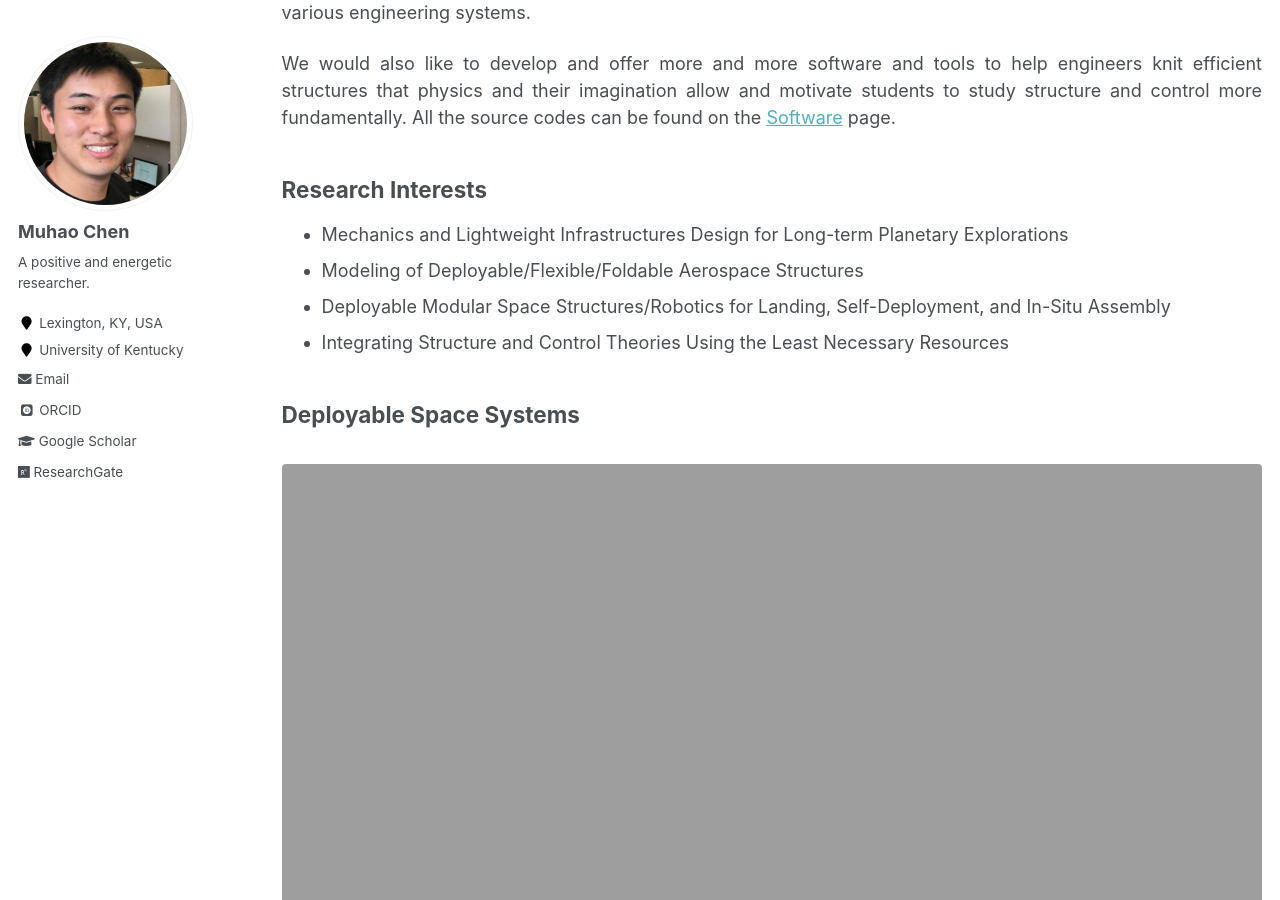
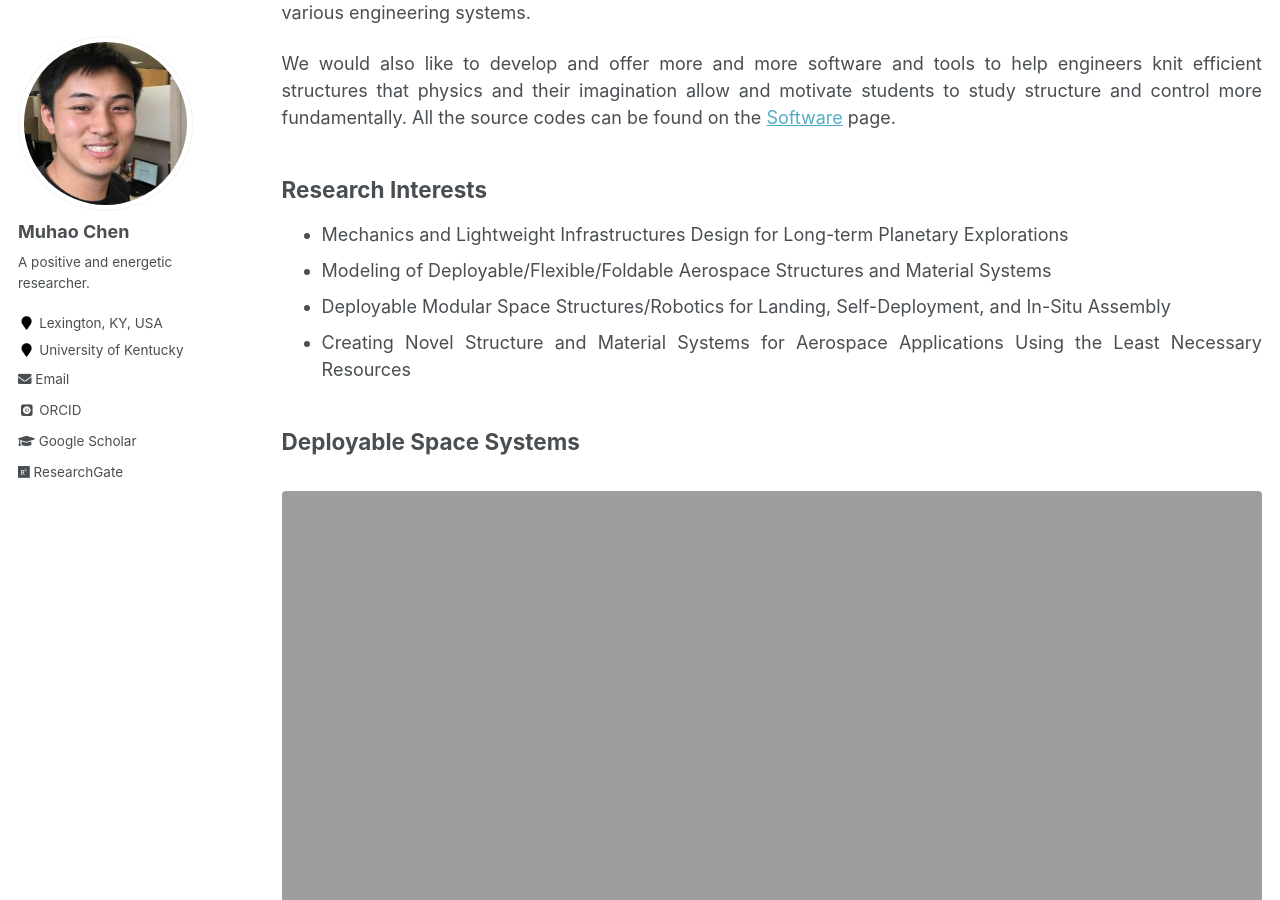
Before and after one commit to Muhao-Chen/muhao-chen.github.io, a Jekyll site: the page built from _pages/research.md, in a window 1280 px wide and 900 px high, scrolled down 399 px. Built offline with Jekyll 4.4.1, drawn with Linux system fonts in a browser that asks for light colours; some web fonts are replaced.

Commit message:
Update research.md

```diff
--- a/_pages/research.md
+++ b/_pages/research.md
@@ -16,9 +16,11 @@ We would also like to develop and offer more and more software and tools to help
 
 ## Research Interests
 * Mechanics and Lightweight Infrastructures Design for Long-term Planetary Explorations
-* Modeling of Deployable/Flexible/Foldable Aerospace Structures
+* Modeling of Deployable/Flexible/Foldable Aerospace Structures and Material Systems
 * Deployable Modular Space Structures/Robotics for Landing, Self-Deployment, and In-Situ Assembly
-* Integrating Structure and Control Theories Using the Least Necessary Resources
+* Creating Novel Structure and Material Systems for Aerospace Applications Using the Least Necessary Resources
+<!-- Integrating Structure and Materials to  -->
+<!-- Control Theories Using the Least Necessary Resources -->
 
 <!-- * Lightweight Deployable Automated Systems (i.e., by Tensegrity, Origami) for Space Applications
 * Integrating Structure and Control Design for Modeling and Control of Complex Deployable Systems
```
